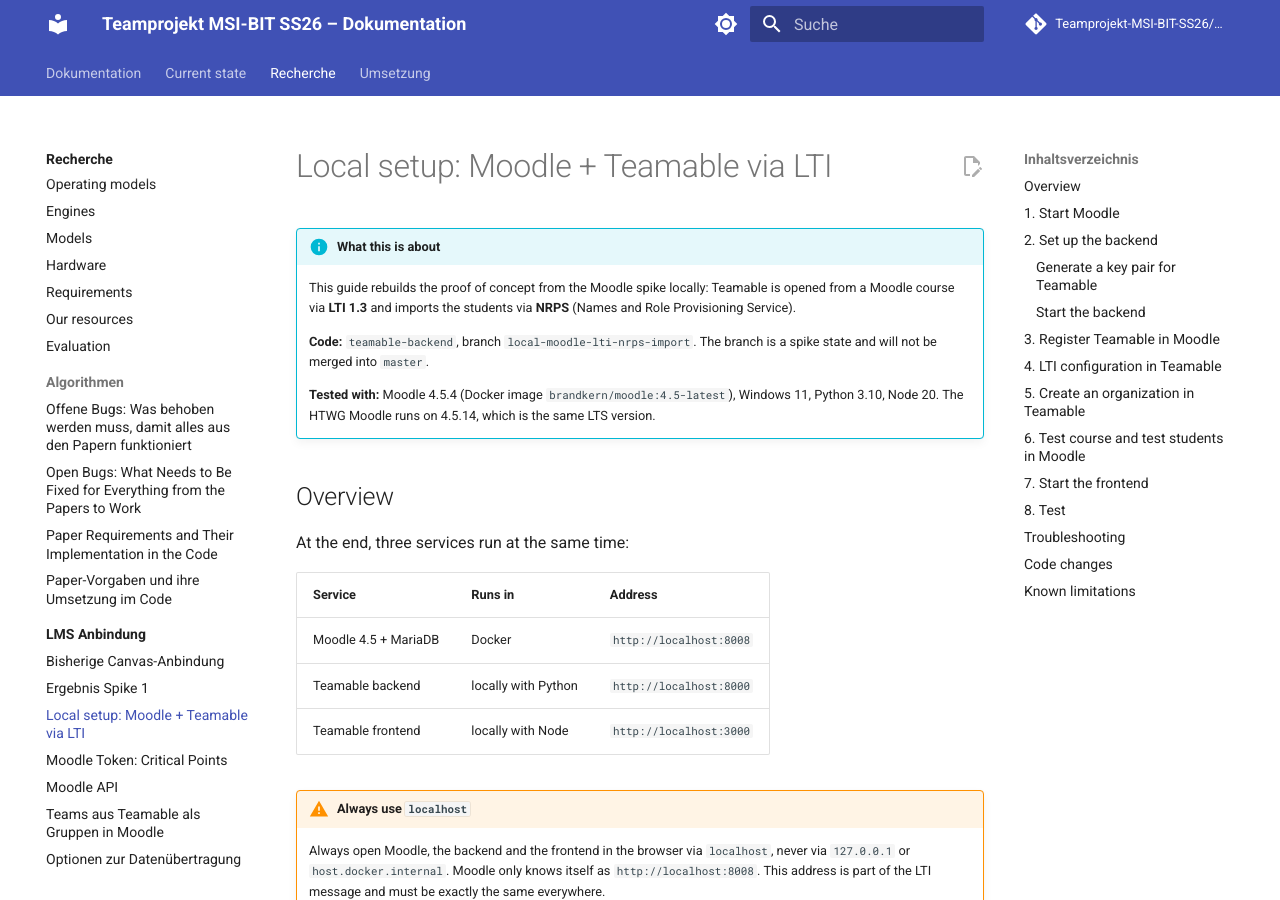
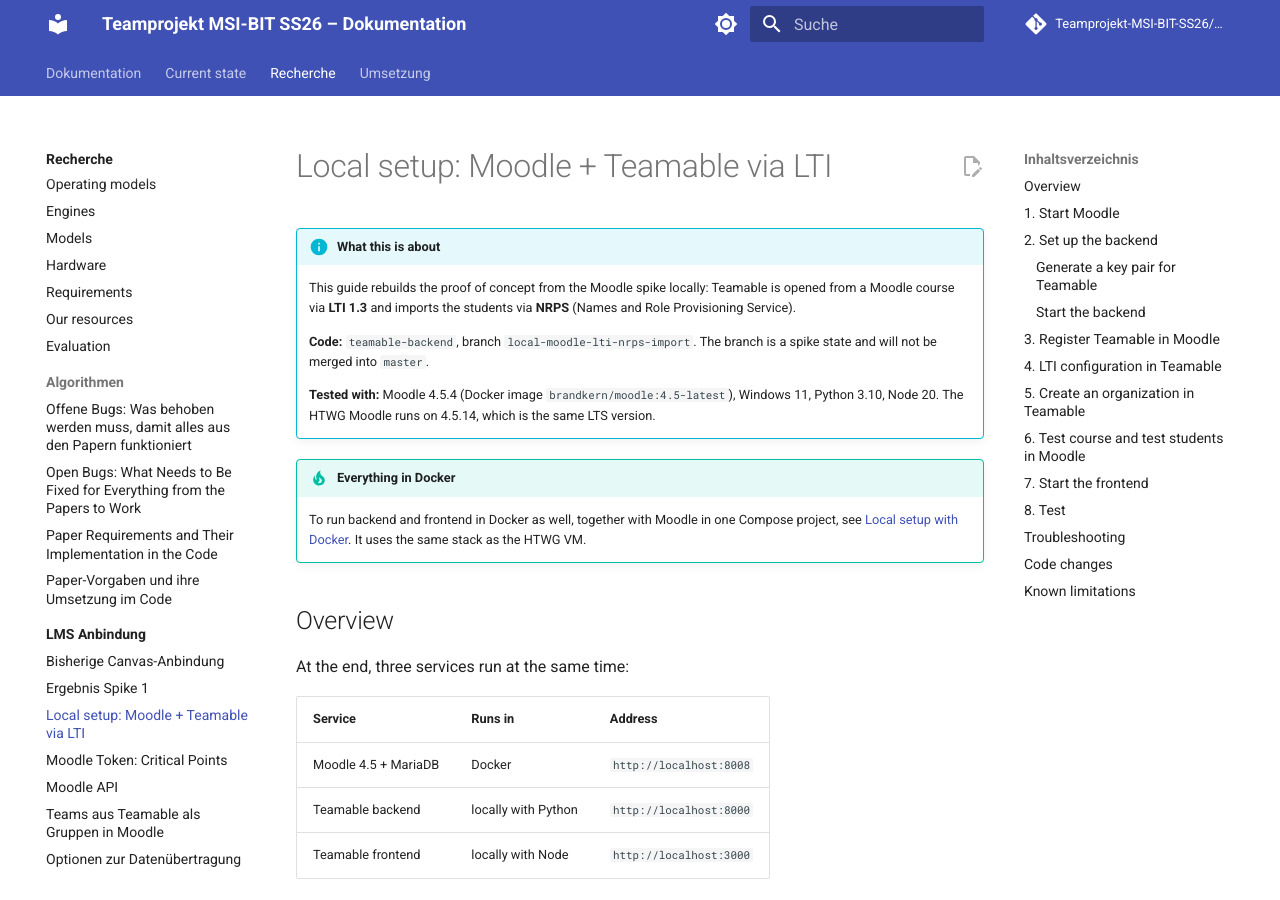
Before and after one commit to Teamprojekt-MSI-BIT-SS26/documentation, an MkDocs documentation site: the page built from docs/recherche/LMS-Anbindung/local-moodle-teamable-setup.md, in a window 1280 px wide and 900 px high. Built offline with MkDocs 1.6.1 and Material for MkDocs 9.7.7, drawn with Linux system fonts in a browser that asks for light colours; comment, search, counter and statistics services are not loaded.

Commit message:
Link the Docker setup from the local Moodle LTI setup page
Co-Authored-By: Claude Opus 5.5 <noreply@anthropic.com>

```diff
--- a/docs/recherche/LMS-Anbindung/local-moodle-teamable-setup.md
+++ b/docs/recherche/LMS-Anbindung/local-moodle-teamable-setup.md
@@ -6,6 +6,9 @@
     **Code:** `teamable-backend`, branch `local-moodle-lti-nrps-import`. The branch is a spike state and will not be merged into `master`.
 
     **Tested with:** Moodle 4.5.4 (Docker image `brandkern/moodle:4.5-latest`), Windows 11, Python 3.10, Node 20. The HTWG Moodle runs on 4.5.14, which is the same LTS version.
+
+!!! tip "Everything in Docker"
+    To run backend and frontend in Docker as well, together with Moodle in one Compose project, see [Local setup with Docker](../../umsetzung/Deployment/local-docker-setup.md). It uses the same stack as the HTWG VM.
 
 ## Overview
 
```
